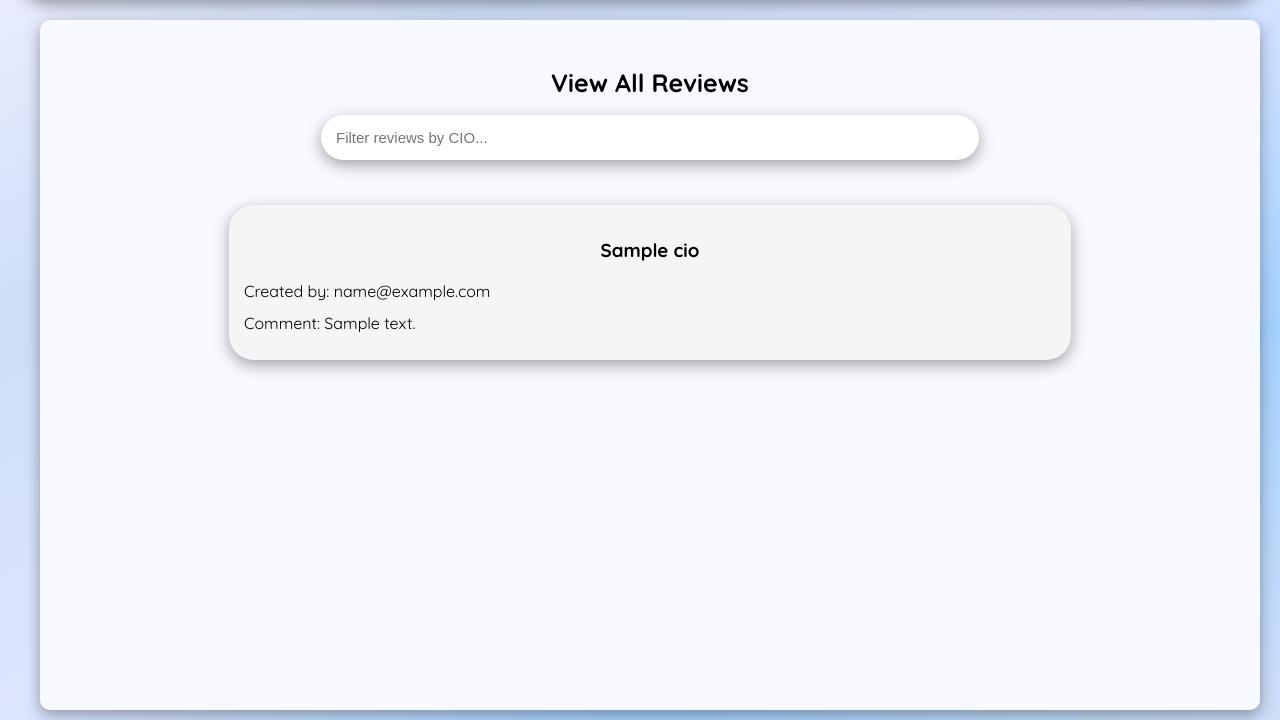
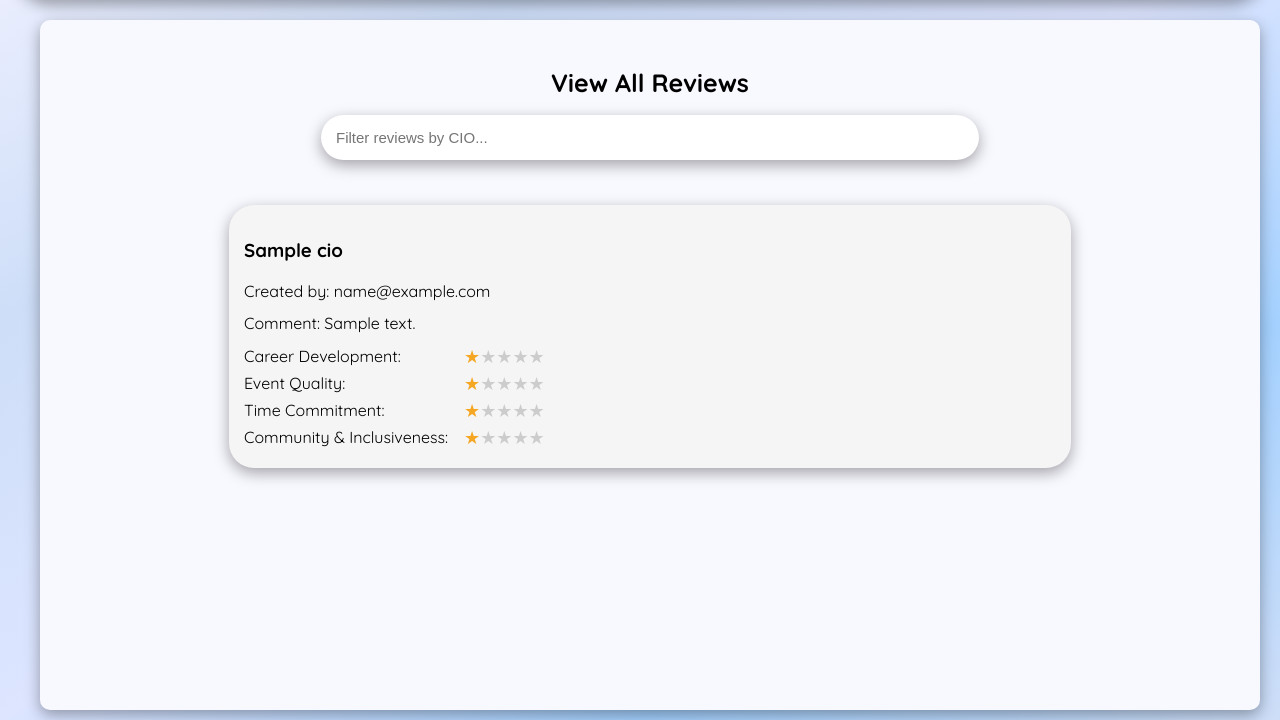
Before and after one commit to SafaaMahbub/CIO_Forum, a Django app: page /view-all-reviews/ in a window 1280 px wide. Shown: the part 80-800 px from the top of the page. Run offline with Django 4.2, Linux system fonts and the light colour scheme; a user stored in the database is signed in; tables that the repository leaves empty hold one stand-in row (values such as "Sample post"); grey boxes marked "Sample" are stand-in pictures; some web fonts are replaced.

Commit message:
rating system added

```diff
--- a/core/forms.py
+++ b/core/forms.py
@@ -31,9 +31,27 @@ class UploadedFileForm(forms.ModelForm):
         model = UploadedFile
         fields = ["title", "file"]
 
+RATING_CHOICES = [(None, "No rating")] + [(i, str(i)) for i in range(1, 6)]
+
 class ReviewForm(forms.Form):
     cio = forms.ModelChoiceField(queryset=CIO.objects.all(), label="Select a CIO")
     comment = forms.CharField(widget=forms.Textarea(), label="Add a comment")
+    rating_career_development = forms.TypedChoiceField(
+        choices=RATING_CHOICES, coerce=int, required=False,
+        empty_value=None, label="Career Development (1-5)",
+    )
+    rating_event_quality = forms.TypedChoiceField(
+        choices=RATING_CHOICES, coerce=int, required=False,
+        empty_value=None, label="Event Quality (1-5)",
+    )
+    rating_time_commitment = forms.TypedChoiceField(
+        choices=RATING_CHOICES, coerce=int, required=False,
+        empty_value=None, label="Time Commitment (1-5)",
+    )
+    rating_community_inclusiveness = forms.TypedChoiceField(
+        choices=RATING_CHOICES, coerce=int, required=False,
+        empty_value=None, label="Community & Inclusiveness (1-5)",
+    )
 
 class profileForm(forms.ModelForm):
     class Meta:
--- a/core/models.py
+++ b/core/models.py
@@ -34,6 +34,11 @@ class CIO(models.Model):
     description = models.TextField(blank=True)
     cio_profile_picture = models.ImageField(upload_to="cio_profile_pictures")
 
+    avg_career_development = models.FloatField(null=True, blank=True)
+    avg_event_quality = models.FloatField(null=True, blank=True)
+    avg_time_commitment = models.FloatField(null=True, blank=True)
+    avg_community_inclusiveness = models.FloatField(null=True, blank=True)
+
     def __str__(self):
         return self.name
 
@@ -45,6 +50,22 @@ class CIO(models.Model):
 
     def inactive_members(self):
         return self.memberships.filter(is_active=False).count()
+
+    def update_average_ratings(self):
+        reviews = self.review_set.all()
+        for field, avg_field in [
+            ("rating_career_development", "avg_career_development"),
+            ("rating_event_quality", "avg_event_quality"),
+            ("rating_time_commitment", "avg_time_commitment"),
+            ("rating_community_inclusiveness", "avg_community_inclusiveness"),
+        ]:
+            rated = reviews.filter(**{f"{field}__isnull": False})
+            if rated.exists():
+                total = sum(getattr(r, field) for r in rated)
+                setattr(self, avg_field, round(total / rated.count(), 2))
+            else:
+                setattr(self, avg_field, None)
+        self.save()
 
 
 
@@ -122,9 +143,25 @@ def save_user_profile(sender, instance, **kwargs):
     instance.profile.save()
 
 class Review(models.Model):
+    RATING_CHOICES = [(i, str(i)) for i in range(1, 6)]
+
     profile = models.ForeignKey(Profile, on_delete=models.CASCADE)
     cio = models.ForeignKey(CIO, on_delete=models.CASCADE)
     comment = models.TextField(blank=True)
+
+    rating_career_development = models.IntegerField(
+        choices=RATING_CHOICES, null=True, blank=True,
+    )
+    rating_event_quality = models.IntegerField(
+        choices=RATING_CHOICES, null=True, blank=True,
+    )
+    rating_time_commitment = models.IntegerField(
+        choices=RATING_CHOICES, null=True, blank=True,
+    )
+    rating_community_inclusiveness = models.IntegerField(
+        choices=RATING_CHOICES, null=True, blank=True,
+    )
+
     def __str__(self):
         return f"{self.profile.user.username} - {self.cio.name}"
 
--- a/core/static/css/style.css
+++ b/core/static/css/style.css
@@ -503,6 +503,116 @@ button:hover {
     border-radius: 25px;
     box-shadow: rgba(0, 0, 0, 0.35) 0px 5px 15px;
     width: 70%;
+    text-align: left;
+}
+
+/* =====================================================
+   Star Rating Widget (create review form)
+===================================================== */
+.star-rating-group {
+    margin-bottom: 14px;
+}
+
+.star-rating-group label {
+    display: block;
+    margin-bottom: 4px;
+}
+
+.star-rating {
+    display: inline-flex;
+    gap: 4px;
+}
+
+.star-rating .star {
+    font-size: 28px;
+    color: #ccc;
+    cursor: pointer;
+    transition: color 0.15s;
+}
+
+.star-rating .star:hover,
+.star-rating .star.hovered {
+    color: #f5a623;
+}
+
+.star-rating .star.selected {
+    color: #f5a623;
+}
+
+/* =====================================================
+   Star Rating Display (view reviews)
+===================================================== */
+.review-ratings {
+    margin-top: 10px;
+}
+
+.review-rating-row {
+    display: flex;
+    align-items: center;
+    margin-bottom: 4px;
+}
+
+.review-rating-label {
+    width: 220px;
+    flex-shrink: 0;
+}
+
+.stars-display .star-filled {
+    color: #f5a623;
+    font-size: 18px;
+}
+
+.stars-display .star-empty {
+    color: #ccc;
+    font-size: 18px;
+}
+
+.stars-display .no-rating {
+    color: #999;
+    font-size: 14px;
+    font-style: italic;
+}
+
+.stars-display .star-half {
+    position: relative;
+    display: inline-block;
+    color: #ccc;
+    font-size: 18px;
+}
+
+.stars-display .star-half::before {
+    content: "\2733";
+    content: "★";
+    position: absolute;
+    left: 0;
+    overflow: hidden;
+    color: #f5a623;
+    width: 50%;
+}
+
+/* =====================================================
+   CIO Card Average Ratings
+===================================================== */
+.cio-avg-ratings {
+    text-align: left;
+    margin-top: 8px;
+}
+
+.cio-avg-ratings h4 {
+    margin: 6px 0 4px;
+    font-size: 14px;
+}
+
+.cio-avg-row {
+    display: flex;
+    align-items: center;
+    margin-bottom: 2px;
+    font-size: 13px;
+}
+
+.cio-avg-label {
+    width: 190px;
+    flex-shrink: 0;
 }
 
 /* =====================================================
--- a/core/static/js/app.js
+++ b/core/static/js/app.js
@@ -2,6 +2,8 @@ let prevImg;
 document.addEventListener('DOMContentLoaded', () => {
     setupNotifications();
     setupLogout();
+    setupStarRatings();
+    renderDisplayStars();
 
     const picPreview = document.getElementById('picPreview');
     if(picPreview) prevImg = picPreview.src;
@@ -81,7 +83,7 @@ function search(){
     let reviews = document.getElementsByClassName('review-item');
 
     for(let i=0;i<reviews.length;i++){
-        let cioName = reviews[i].getElementsByClassName("cio.name")[0];
+        let cioName = reviews[i].getElementsByClassName("cio-name")[0];
         let inputValue = cioName.textContent || cioName.innerText;
 
         if(inputValue.toLowerCase().indexOf(input)>-1){
@@ -114,3 +116,60 @@ function search(){
             }
         }
 }
+
+function setupStarRatings() {
+    document.querySelectorAll('.star-rating').forEach(group => {
+        const fieldName = group.dataset.field;
+        const hiddenInput = group.parentElement.querySelector('input[name="' + fieldName + '"]');
+        const stars = group.querySelectorAll('.star');
+
+        stars.forEach(star => {
+            star.addEventListener('mouseenter', () => {
+                const val = parseInt(star.dataset.value);
+                stars.forEach(s => {
+                    s.classList.toggle('hovered', parseInt(s.dataset.value) <= val);
+                });
+            });
+
+            star.addEventListener('mouseleave', () => {
+                stars.forEach(s => s.classList.remove('hovered'));
+            });
+
+            star.addEventListener('click', () => {
+                const val = parseInt(star.dataset.value);
+                const currentVal = parseInt(hiddenInput.value);
+                if (currentVal === val) {
+                    hiddenInput.value = '';
+                    stars.forEach(s => s.classList.remove('selected'));
+                } else {
+                    hiddenInput.value = val;
+                    stars.forEach(s => {
+                        s.classList.toggle('selected', parseInt(s.dataset.value) <= val);
+                    });
+                }
+            });
+        });
+    });
+}
+
+function renderDisplayStars() {
+    document.querySelectorAll('.stars-display').forEach(container => {
+        const raw = container.dataset.rating;
+        if (!raw) {
+            container.innerHTML = '<span class="no-rating">No rating</span>';
+            return;
+        }
+        const val = parseFloat(raw);
+        let html = '';
+        for (let i = 1; i <= 5; i++) {
+            if (i <= Math.floor(val)) {
+                html += '<span class="star-filled">&#9733;</span>';
+            } else if (i === Math.ceil(val) && val % 1 >= 0.25) {
+                html += '<span class="star-half">&#9733;</span>';
+            } else {
+                html += '<span class="star-empty">&#9733;</span>';
+            }
+        }
+        container.innerHTML = html;
+    });
+}
--- a/core/views.py
+++ b/core/views.py
@@ -184,11 +184,17 @@ def create_review(request):
                 messages.error(request, "Review already exists. Please choose a different CIO from the list.")
                 return redirect("create_review")
 
+            cio = form.cleaned_data["cio"]
             Review.objects.create(
                 profile=request.user.profile,
-                cio=form.cleaned_data["cio"],
-                comment=form.cleaned_data["comment"]
+                cio=cio,
+                comment=form.cleaned_data["comment"],
+                rating_career_development=form.cleaned_data.get("rating_career_development"),
+                rating_event_quality=form.cleaned_data.get("rating_event_quality"),
+                rating_time_commitment=form.cleaned_data.get("rating_time_commitment"),
+                rating_community_inclusiveness=form.cleaned_data.get("rating_community_inclusiveness"),
             )
+            cio.update_average_ratings()
             messages.success(request, "Review has been created successfully.")
             return redirect("viewAllReviews")
     else:
--- a/templates/view_all_reviews.html
+++ b/templates/view_all_reviews.html
@@ -6,17 +6,35 @@
         <input type="text" id="mySearch" onkeyup="search()" placeholder="Filter reviews by CIO..." title="Type in a cio">
     </div>
     <div class="reviewContainer">
-    {%  if reviews %}
+    {% if reviews %}
         {% for r in reviews %}
             <div class="review-block review-item">
-                <h3 class="cio.name">{{ r.cio.name }}</h3>
+                <h3 class="cio-name">{{ r.cio.name }}</h3>
                 <p>Created by: {{ r.profile.user.email }}</p>
                 <p>Comment: {{ r.comment }}</p>
+                <div class="review-ratings">
+                    <div class="review-rating-row">
+                        <span class="review-rating-label">Career Development:</span>
+                        <span class="stars-display" data-rating="{{ r.rating_career_development|default_if_none:'' }}"></span>
+                    </div>
+                    <div class="review-rating-row">
+                        <span class="review-rating-label">Event Quality:</span>
+                        <span class="stars-display" data-rating="{{ r.rating_event_quality|default_if_none:'' }}"></span>
+                    </div>
+                    <div class="review-rating-row">
+                        <span class="review-rating-label">Time Commitment:</span>
+                        <span class="stars-display" data-rating="{{ r.rating_time_commitment|default_if_none:'' }}"></span>
+                    </div>
+                    <div class="review-rating-row">
+                        <span class="review-rating-label">Community & Inclusiveness:</span>
+                        <span class="stars-display" data-rating="{{ r.rating_community_inclusiveness|default_if_none:'' }}"></span>
+                    </div>
+                </div>
             </div>
         {% endfor %}
-    {%  else %}
+    {% else %}
         <p>No reviews yet!</p>
     {% endif %}
     </div>
 </div>
-{%  endblock %}
+{% endblock %}
```
Also changed, not shown: core/admin.py (+14 -2 lines), templates/create_review.html (+27 -9 lines), templates/view_all_cios.html (+19 -0 lines), core/migrations/0012_cio_avg_career_development_and_more.py (added).
